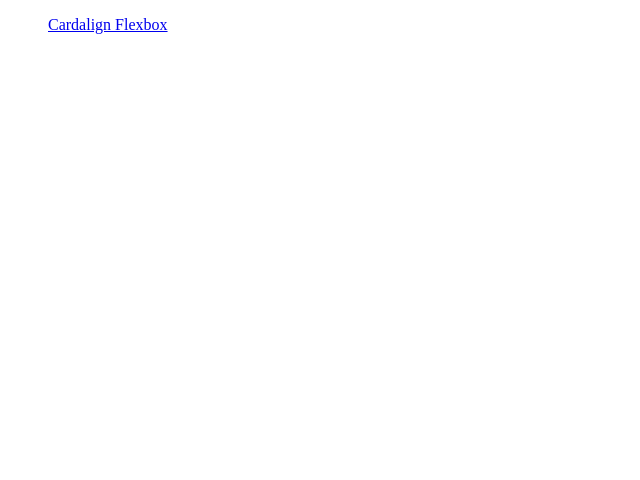
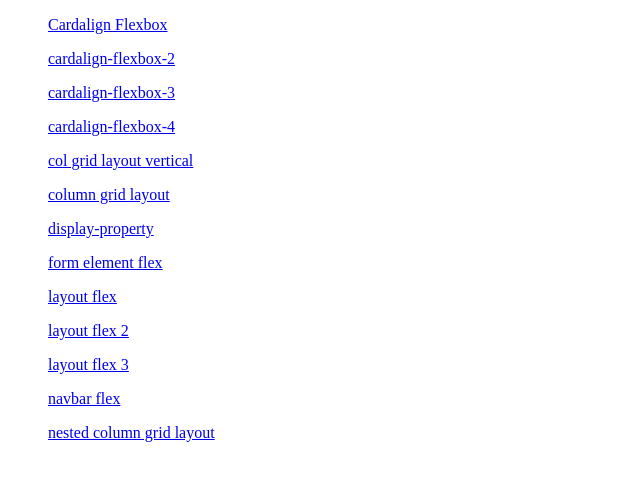
Before and after one commit to sonalilandeneo/practice, a plain HTML site: page index.html in a window 1280 px wide. Shown: the whole page, without its empty margins (0-640 px from the left). Drawn offline with Linux system fonts and the light colour scheme.

Commit message:
index modify file

```diff
--- a/index.html
+++ b/index.html
@@ -5,25 +5,25 @@
     <meta name="viewport" content="width=device-width, initial-scale=1.0">
     <title>Index</title>
     <style>
-        ul { list-style: decimal;}
-        ul li {margin-bottom: 1em; display: block;}
+        ol { list-style: decimal;}
+        ol li {margin-bottom: 1em; display: block;}
     </style>
 </head>
 <body>
-    <ul>
+    <ol>
         <li><a href="./cardalign-flexbox-1.html">Cardalign Flexbox</a>
-        <li><a href="./cardalign-flexbox-2.html"></a></li>
-        <li><a href="./cardalign-flexbox-3.html"></a></li>
-        <li><a href="./cardalign-flexbox-4.html"></a></li>
-        <li><a href="./column-grid-layout-vertical.html"></a></li>
-        <li><a href="./column-grid-layout.html"></a></li>
-        <li><a href="./display-property.html"></a></li>
-        <li><a href="./formelement-flex.html"></a></li>
-        <li><a href="./layoutflex-1.html"></a></li>
-        <li><a href="./layoutflex-2.html"></a></li>
-        <li><a href="./layoutflex-3.html"></a></li>
-        <li><a href="navbar-flex.html"></a></li>
-        <li><a href="nestedcolumn-grid-layout.html"></a></li>
-    </ul>
+        <li><a href="./cardalign-flexbox-2.html">cardalign-flexbox-2</a></li>
+        <li><a href="./cardalign-flexbox-3.html">cardalign-flexbox-3</a></li>
+        <li><a href="./cardalign-flexbox-4.html">cardalign-flexbox-4</a></li>
+        <li><a href="./column-grid-layout-vertical.html">col grid layout vertical</a></li>
+        <li><a href="./column-grid-layout.html">column grid layout</a></li>
+        <li><a href="./display-property.html">display-property</a></li>
+        <li><a href="./formelement-flex.html">form element flex</a></li>
+        <li><a href="./layoutflex-1.html">layout flex</a></li>
+        <li><a href="./layoutflex-2.html">layout flex 2</a></li>
+        <li><a href="./layoutflex-3.html">layout flex 3</a></li>
+        <li><a href="navbar-flex.html">navbar flex</a></li>
+        <li><a href="nestedcolumn-grid-layout.html">nested column grid layout</a></li>
+    </ol>
 </body>
 </html>
```
